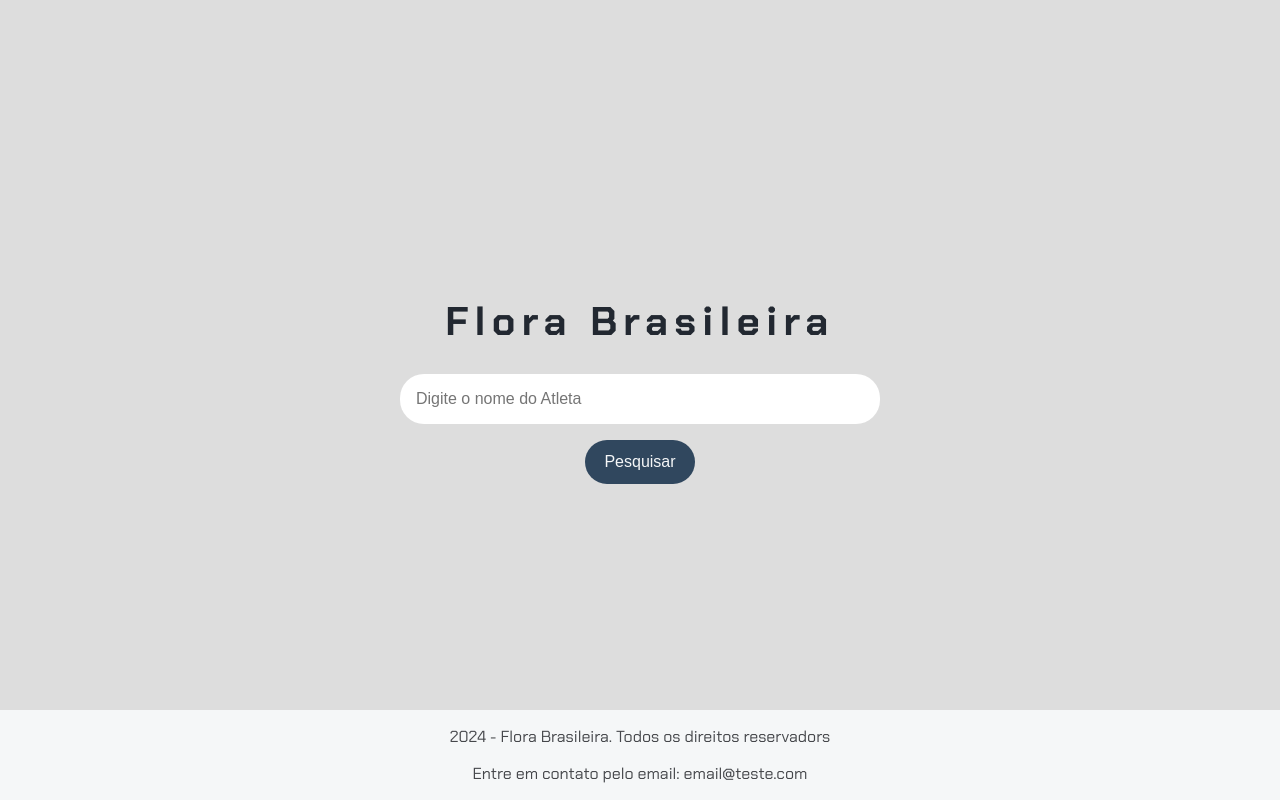
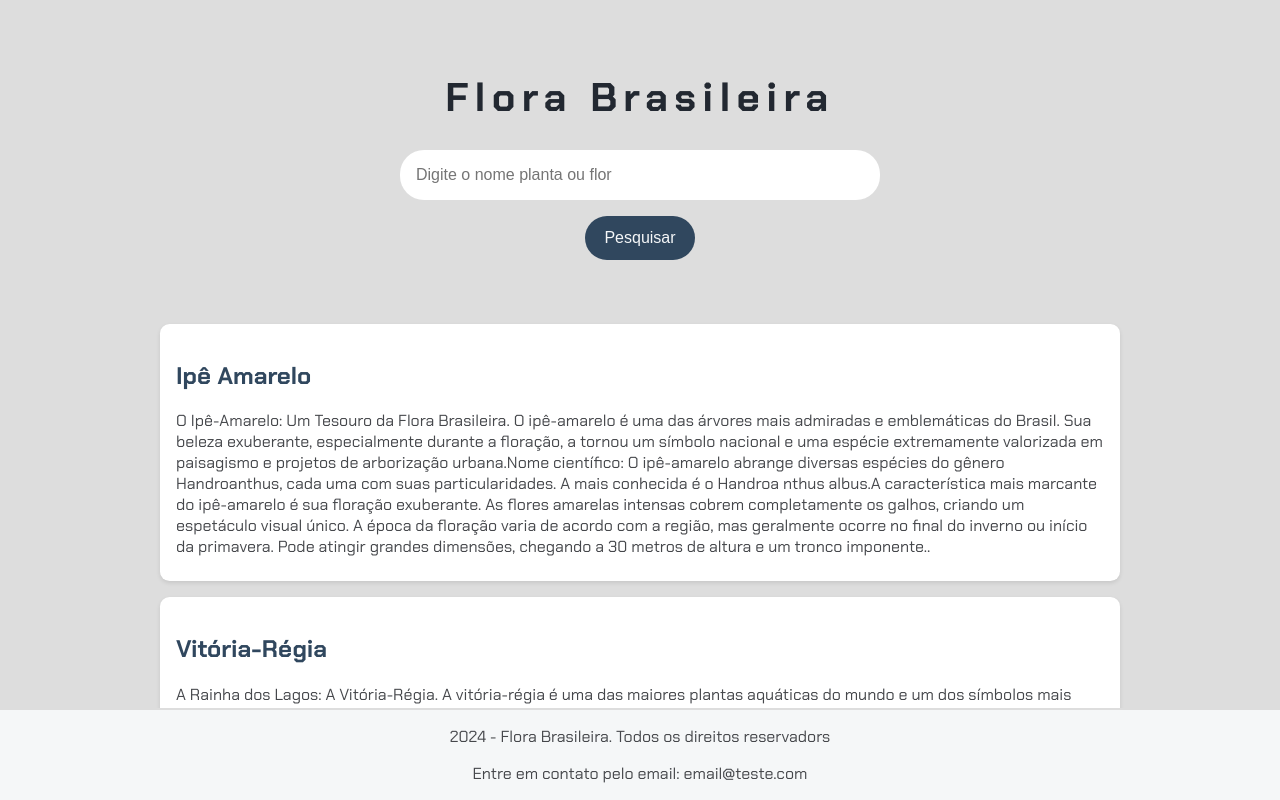
Before and after one commit to MarianaEB21/imersao, a plain HTML site: page index.html in a window 1280 px wide. Both pictures are taken after a click on the button "Pesquisar". Drawn offline with Linux system fonts and the light colour scheme.

Commit message:
3 e 4 aula da imersão - refinando pesquisa

```diff
--- /dev/null
+++ b/app.js
@@ -0,0 +1,21 @@
+function pesquisar() {
+    let section = document.getElementById("resultados-pesquisa")
+    console.log(section);
+
+    let resultados = ""
+
+
+    for (let dado of dados) {
+        resultados += `
+        <div class="item-resultado">
+            <h2>
+                <a href=${dado.link} target="_blank">${dado.titulo}</a>
+            </h2>
+            <p class="descricao-meta">${dado.descricao}.</p>
+        </div>
+        `
+    }
+
+    section.innerHTML = resultados
+}
+//  console.log(dados);
--- /dev/null
+++ b/dados.js
@@ -0,0 +1,33 @@
+let dados =[
+    {
+    titulo: "Ipê Amarelo",
+    descricao:"O Ipê-Amarelo: Um Tesouro da Flora Brasileira. O ipê-amarelo é uma das árvores mais admiradas e emblemáticas do Brasil. Sua beleza exuberante, especialmente durante a floração, a tornou um símbolo nacional e uma espécie extremamente valorizada em paisagismo e projetos de arborização urbana.Nome científico: O ipê-amarelo abrange diversas espécies do gênero Handroanthus, cada uma com suas particularidades. A mais conhecida é o Handroa nthus albus.A característica mais marcante do ipê-amarelo é sua floração exuberante. As flores amarelas intensas cobrem completamente os galhos, criando um espetáculo visual único. A época da floração varia de acordo com a região, mas geralmente ocorre no final do inverno ou início da primavera. Pode atingir grandes dimensões, chegando a 30 metros de altura e um tronco imponente.",
+    link: "https://pt.wikipedia.org/wiki/Ip%C3%AA-amarelo-flor-de-algod%C3%A3o"
+    },
+    {
+       titulo: "Vitória-Régia",
+       descricao: "A Rainha dos Lagos: A Vitória-Régia. A vitória-régia é uma das maiores plantas aquáticas do mundo e um dos símbolos mais icônicos da Amazônia. Suas folhas gigantescas, que podem chegar a dois metros de diâmetro, e suas flores brancas e rosadas a tornam uma verdadeira maravilha da natureza. É nativa da Amazônia e habita lagos e rios de águas calmas. Suas folhas são circulares e possuem bordas levantadas, que impedem que a planta afunde. As flores da vitória-régia são grandes e perfumadas, abrindo-se à noite e fechando-se durante o dia. A vitória-régia desempenha um papel importante no ecossistema aquático, fornecendo abrigo e alimento para diversas espécies de animais. Além disso, suas raízes ajudam a estabilizar o solo e a filtrar a água",
+       link: "https://pt.wikipedia.org/wiki/Vitória-régia"
+    },
+    {
+        titulo: "Manacá",
+        descricao: "A Mágica das Cores: O Manacá. O manacá é uma árvore brasileira conhecida por suas flores que mudam de cor ao longo do tempo, passando do branco para o rosa e, por fim, para o roxo. Essa característica singular a torna uma das plantas mais admiradas do país. O manacá é uma árvore de porte médio, com copa arredondada e densa. É encontrada em diversas regiões do Brasil, adaptando-se a diferentes tipos de clima. Além de sua beleza ornamental, o manacá é utilizado em projetos de paisagismo e arborização urbana. Sua madeira é leve e macia, sendo utilizada na fabricação de móveis e objetos decorativos.",
+        link:"https://pt.wikipedia.org/wiki/Manacá"
+    },
+    {
+        titulo: "Orquídeas",
+        descricao: "A Beleza da Natureza em Detalhe: A Orquídea. As orquídeas são plantas conhecidas por suas flores exuberantes e variadas. Existem milhares de espécies diferentes, cada uma com suas características únicas. As orquídeas são encontradas em todos os continentes, exceto na Antártida. Elas podem ser epífitas, terrestres ou rupícolas, adaptando-se a diversos ambientes. O cultivo de orquídeas é um hobby muito popular. Existem diversas espécies adaptadas ao cultivo doméstico, que exigem cuidados especiais em relação à luminosidade, umidade e temperatura.",
+        link: "https://pt.wikipedia.org/wiki/Orquídea"
+    },
+    {
+        titulo: "Jacarandá",
+        descricao: "O Encanto Roxo: O Jacarandá. O jacarandá é uma árvore brasileira conhecida por suas flores roxas, que transformam as ruas em um verdadeiro espetáculo durante a primavera. Sua beleza e fragrância encantam a todos. O jacarandá é uma árvore de grande porte, com copa ampla e arredondada. É nativa do Brasil e é amplamente utilizada em projetos de paisagismo e arborização urbana. Além de sua beleza ornamental, a madeira do jacarandá é muito apreciada na fabricação de móveis e instrumentos musicais.",
+        link: "https://pt.wikipedia.org/wiki/Jacarandá"
+    },
+    {
+        titulo: "Bromélia",
+        descricao: "A Elegante Brasileira: A Bromélia. As bromélias são plantas epífitas, conhecidas por suas folhas em forma de roseta que formam uma espécie de taça. Nativas das Américas, principalmente do Brasil, elas encantam com sua variedade de cores e formas. As bromélias são adaptadas para viver em ambientes úmidos e sombreados, como as matas tropicais. Muitas espécies possuem tricomas em suas folhas, que absorvem água e nutrientes do ar. Existem milhares de espécies de bromélias, desde as pequenas e delicadas até as grandes e exuberantes. Além de sua beleza ornamental, algumas espécies são utilizadas na medicina popular e na produção de fibras.",
+        link: "https://pt.wikipedia.org/wiki/Bromelia"
+    }
+
+];
--- a/index.html
+++ b/index.html
@@ -12,13 +12,18 @@
     </header>
     <main>
       <section>
-        <input type="text" placeholder="Digite o nome do Atleta" />
-        <button>Pesquisar</button>
+        <input type="text" placeholder="Digite o nome planta ou flor" />
+        <button onclick="pesquisar()">Pesquisar</button>
       </section>
+      <section class="resultados-pesquisa"
+      id="resultados-pesquisa">
+       </section>
     </main>
     <footer>
       <p>2024 - Flora Brasileira. Todos os direitos reservadors</p>
       <p>Entre em contato pelo email: email@teste.com</p>
     </footer>
+    <script src="dados.js"></script>
+    <script src="app.js"></script>
   </body>
 </html>
```
